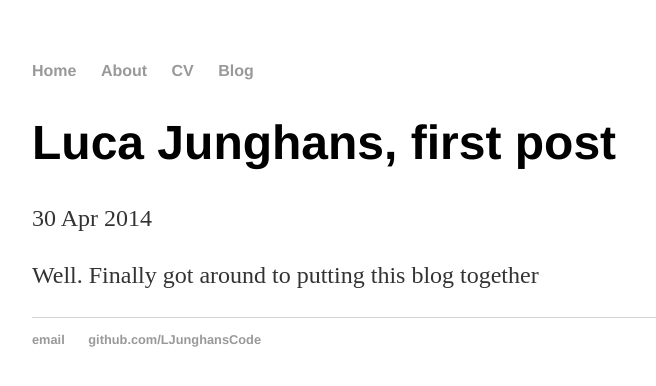
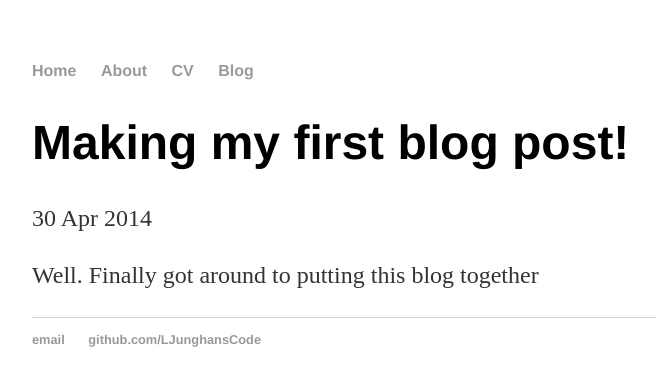
Before and after one commit to LJunghansCode/LJunghansCode.github.io, a Jekyll site: the page built from _posts/2014-04-30-luca-launch.md, in a window 1280 px wide. Shown: the top 386 px of the page, without its empty margins (160-816 px from the left). Built offline with Jekyll 4.4.1, drawn with Linux system fonts in a browser that asks for light colours.

Commit message:
post name

```diff
--- a/_posts/2014-04-30-luca-launch.md
+++ b/_posts/2014-04-30-luca-launch.md
@@ -1,6 +1,6 @@
 ---
 layout: post
-title: "Luca Junghans, first post"
+title: "Making my first blog post!"
 date: 2014-04-30
 ---
 
```
